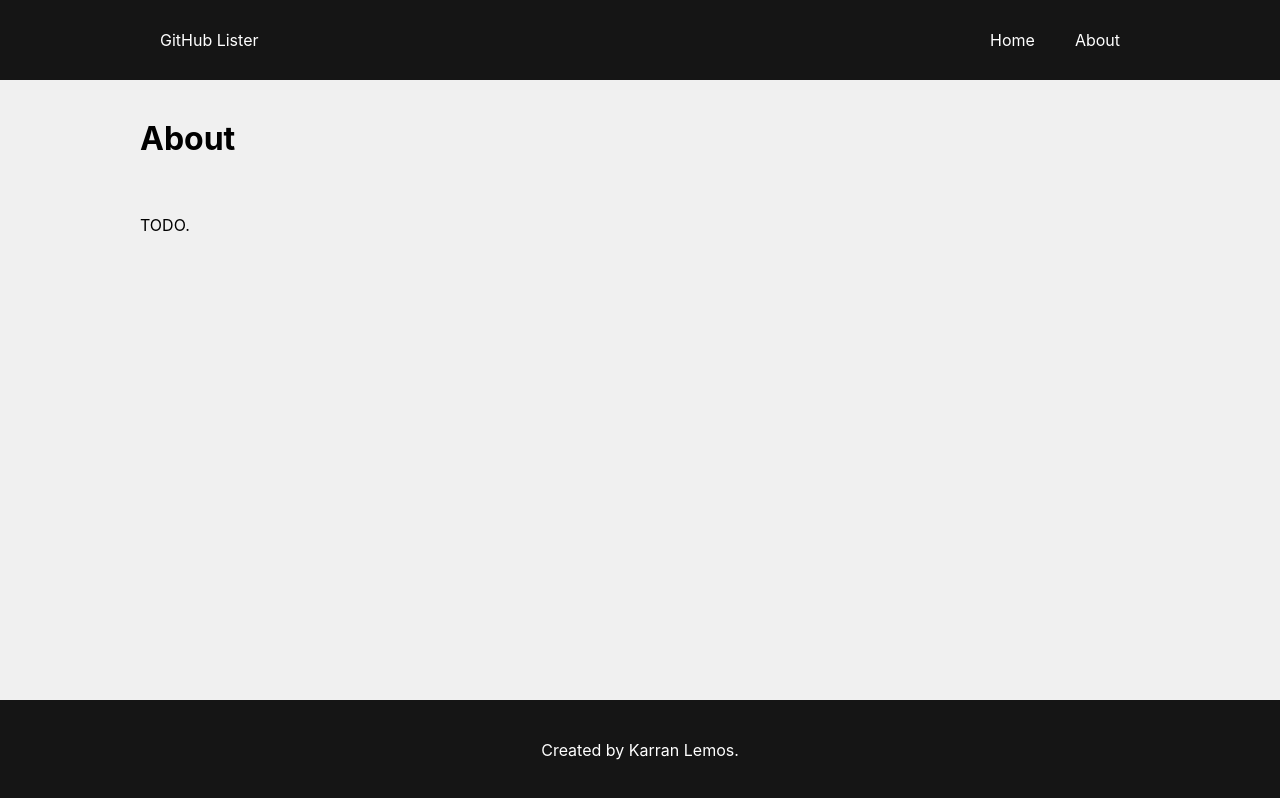
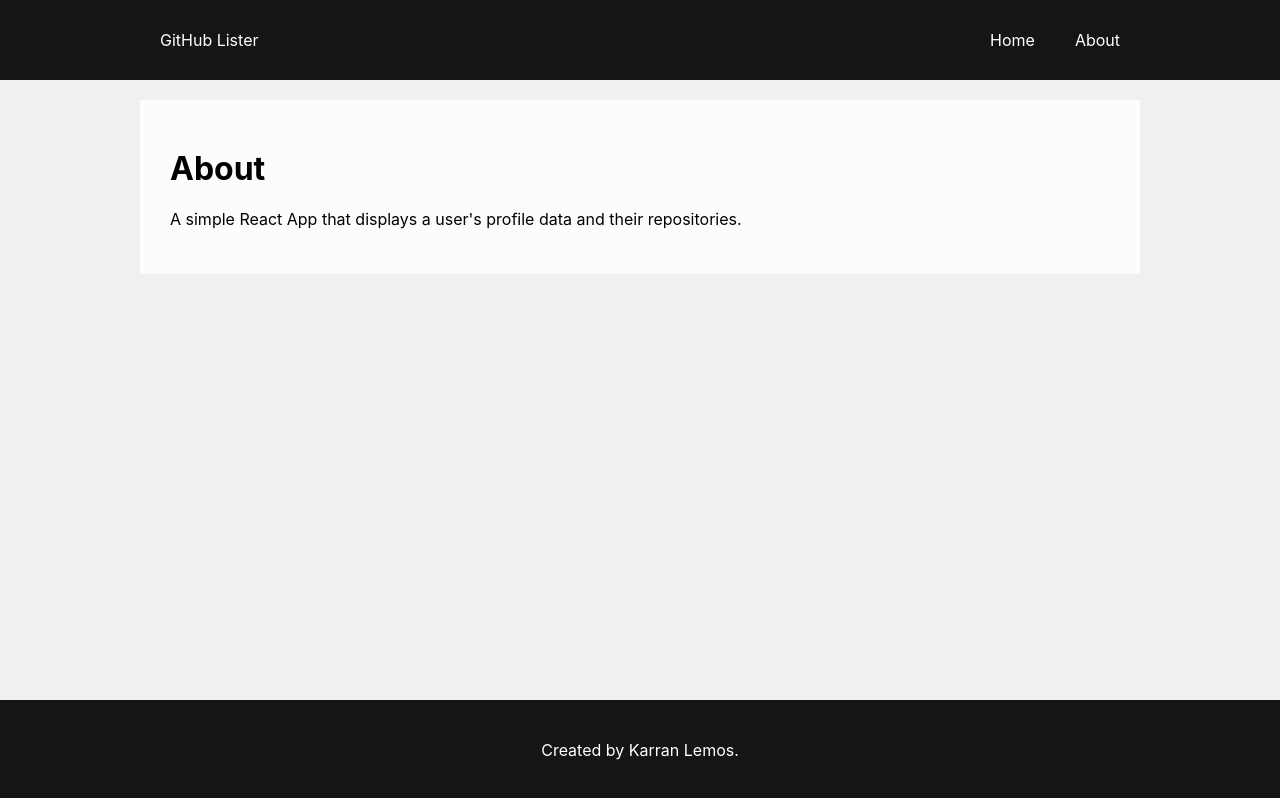
Before and after one commit to karranlemos/Github-Lister, a React (Create React App) app: page /about in a window 1280 px wide. Built offline with nearby package versions, Linux system fonts and the light colour scheme.

Commit message:
Style and add text to about page

```diff
--- a/src/components/pages/About.js
+++ b/src/components/pages/About.js
@@ -4,10 +4,10 @@ import Default from '../layout/Default';
 
 export default function About() {
     const content = (
-        <React.Fragment>
+        <div className="subcontainer">
             <h1>About</h1>
-            <p>TODO.</p>
-        </React.Fragment>
+            <p>A simple React App that displays a user's profile data and their repositories.</p>
+        </div>
     );
 
     return <Default content={content}/>;
```
